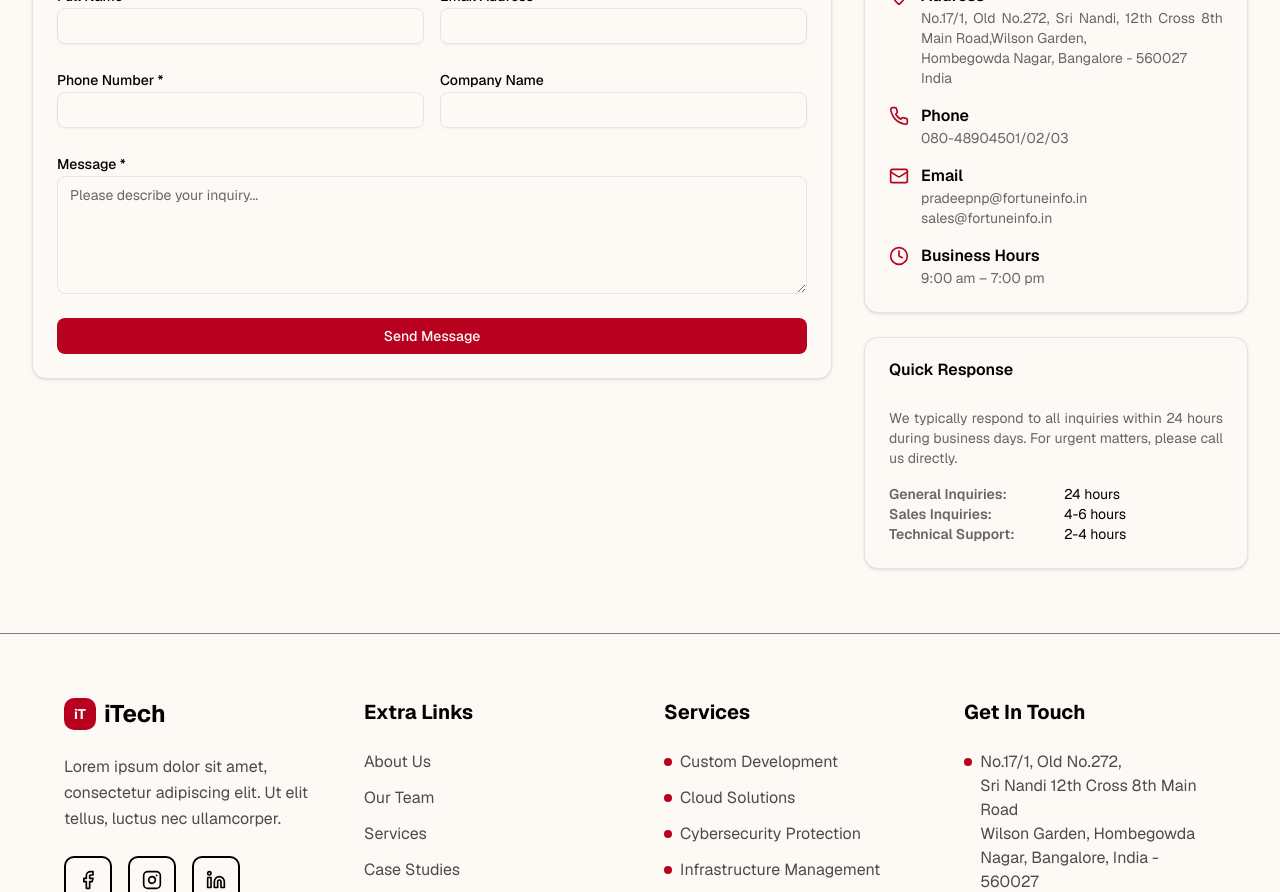
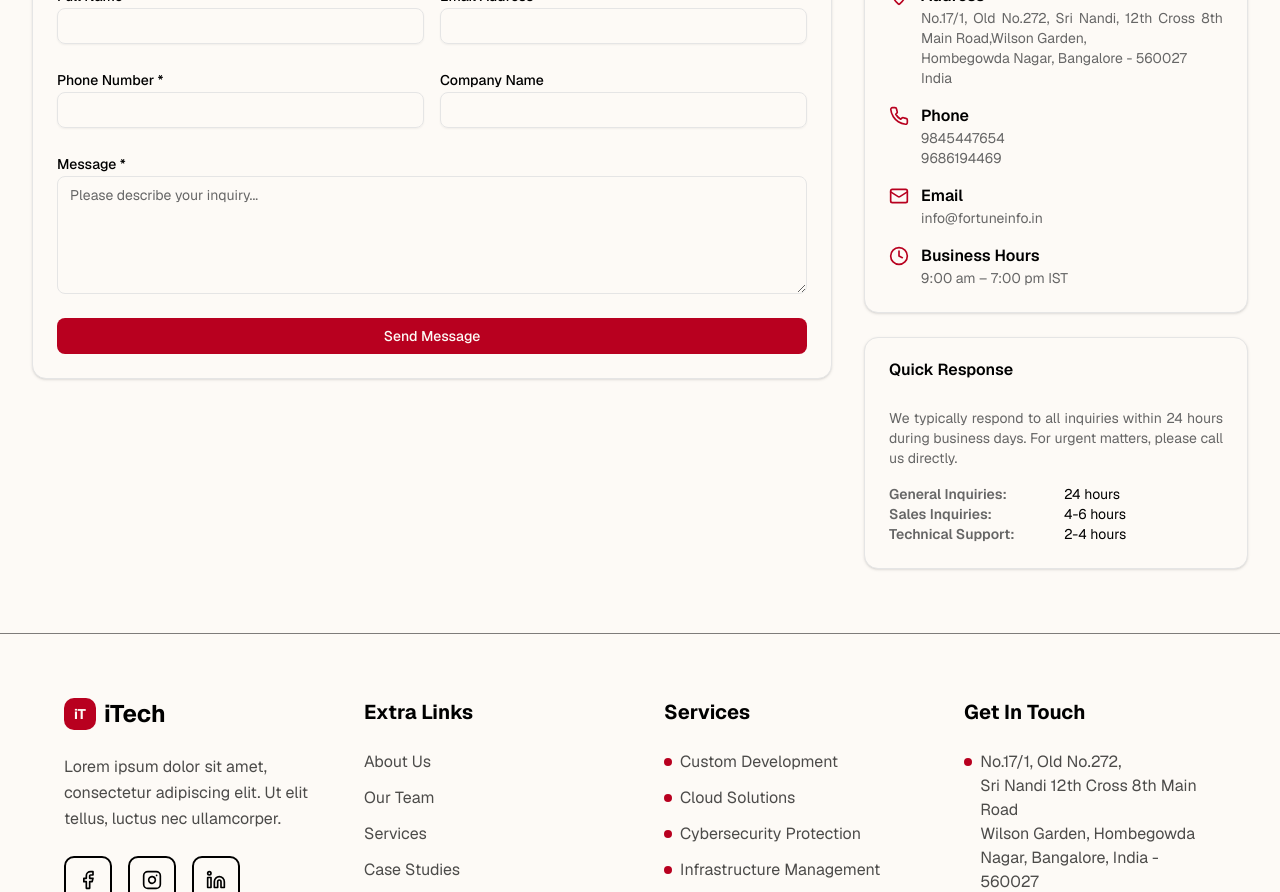
Before and after one commit to Bytewiseconsultingllp/fortune-info-solution, a Next.js app: page /contact in a window 1280 px wide. Shown: the part 1600-2492 px from the top of the page. Built offline with nearby package versions, Linux system fonts and the light colour scheme; no server answers.

Commit message:
Update page.tsx

```diff
--- a/app/contact/page.tsx
+++ b/app/contact/page.tsx
@@ -440,7 +440,7 @@ export default function ContactPage() {
                     <Phone className="h-5 w-5 text-primary flex-shrink-0 mt-0.5" />
                     <div>
                       <h4 className="font-semibold">Phone</h4>
-                      <p className="text-sm text-muted-foreground">080-48904501/02/03</p>
+                      <p className="text-sm text-muted-foreground">9845447654 <br />9686194469</p>
                     </div>
                   </div>
 
@@ -448,8 +448,8 @@ export default function ContactPage() {
                     <Mail className="h-5 w-5 text-primary flex-shrink-0 mt-0.5" />
                     <div>
                       <h4 className="font-semibold">Email</h4>
-                      <p className="text-sm text-muted-foreground">pradeepnp@fortuneinfo.in</p>
-                      <p className="text-sm text-muted-foreground">sales@fortuneinfo.in</p>
+                      <p className="text-sm text-muted-foreground">info@fortuneinfo.in</p>
+
                     </div>
                   </div>
 
@@ -457,7 +457,7 @@ export default function ContactPage() {
                     <Clock className="h-5 w-5 text-primary flex-shrink-0 mt-0.5" />
                     <div>
                       <h4 className="font-semibold">Business Hours</h4>
-                      <p className="text-sm text-muted-foreground">9:00 am – 7:00 pm</p>
+                      <p className="text-sm text-muted-foreground">9:00 am – 7:00 pm IST</p>
                     </div>
                   </div>
                 </CardContent>
```
